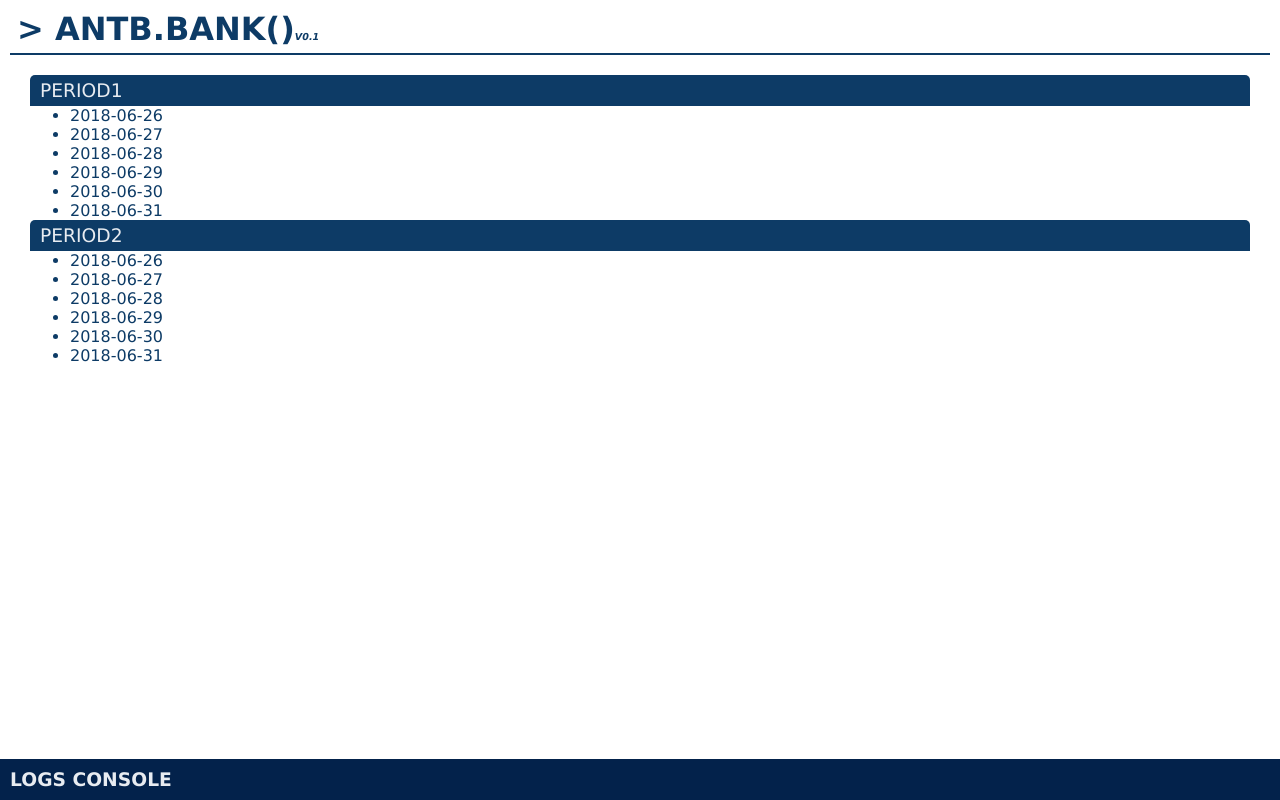
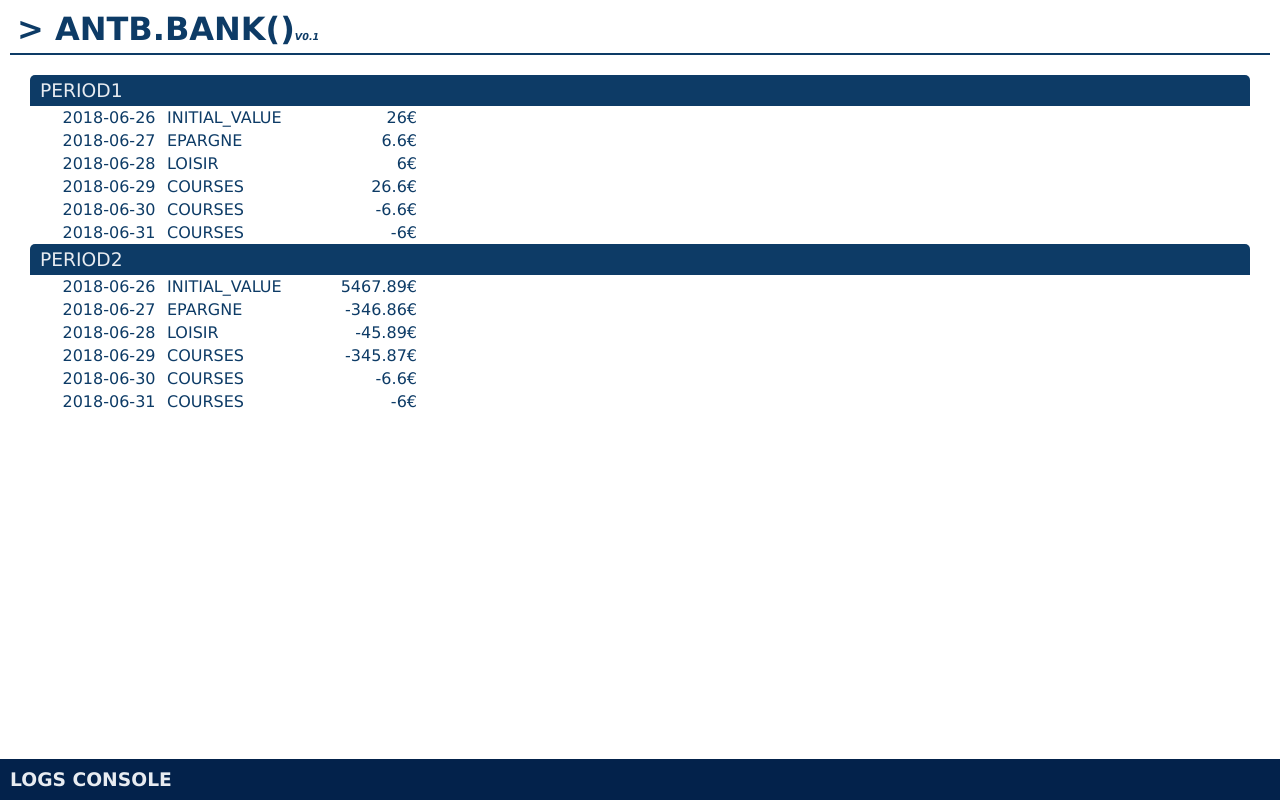
Before and after one commit to antoinebht/banking, an Angular app: page /account/1 in a window 1280 px wide. Built offline with nearby package versions, Linux system fonts and the light colour scheme.

Commit message:
AccountOperation : Design and data

```diff
--- a/src/app/components/account-operation/account-operation.component.css
+++ b/src/app/components/account-operation/account-operation.component.css
@@ -0,0 +1,26 @@
+.account-operation {
+    list-style-type: none;
+    padding-left: 0px;
+    padding: 2px 0px;
+    display: flex;
+}
+
+.account-operation li {
+    padding: 0px 5px;
+}
+
+.account-operation-checked { width: 1em; }
+.account-operation-date {
+    width: 6em;
+    text-align: center;
+}
+.account-operation-type { width: 10em; }
+.account-operation-amount {
+    width: 5em;
+    text-align: right;
+}
+
+/* WHY DOESNT WORK !!! */
+.account-operation-even .account-operation {
+    background-color: red;
+}
--- a/src/app/components/account-operation/account-operation.component.html
+++ b/src/app/components/account-operation/account-operation.component.html
@@ -1,3 +1,7 @@
-<p>
-    account-operation works!
-</p>
+<ul class="account-operation">
+    <li class="account-operation-checked">{{this.operation.checked? 'x': ''}}</li>
+    <li class="account-operation-date">{{this.operation.date}}</li>
+    <li class="account-operation-type">{{this.operation.type}}</li>
+    <li class="account-operation-amount">{{this.operation.amount}}€</li>
+    <li class="account-operation-coment">{{this.operation.coment}}</li>
+</ul>
--- a/src/app/components/account-period/account-period.component.html
+++ b/src/app/components/account-period/account-period.component.html
@@ -1,6 +1,12 @@
 <div class="account-period-header">
-  <h3>{{this.period.name}}</h3>
+    <h3>{{this.period.name}}</h3>
 </div>
-<ul>
-  <li *ngFor='let row of period.operations'>{{row.date}}</li>
-</ul>
+<app-account-operation
+    *ngFor='let operation of period.operations;
+        let index =index;
+        let isOdd=odd;
+        let isEven=even'
+    [operation]="operation"
+    [class.account-operation-odd]="isOdd"
+    [class.account-operation-even]="isEven">
+</app-account-operation>
```
Also changed, not shown: src/app/components/account-operation/account-operation.component.ts (+6 -1 lines), src/app/components/account-period/account-period.component.css (line endings or trailing spaces).
